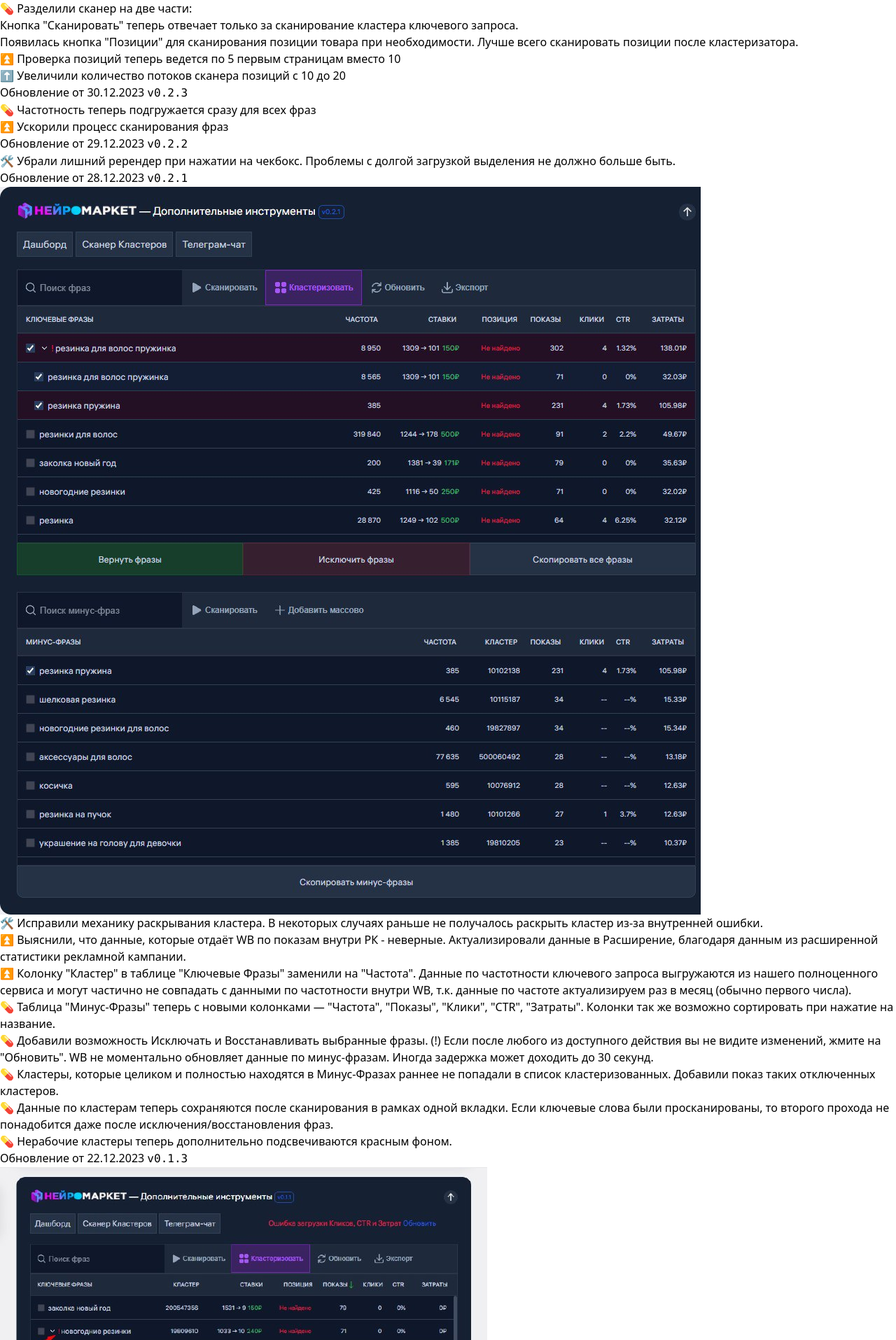
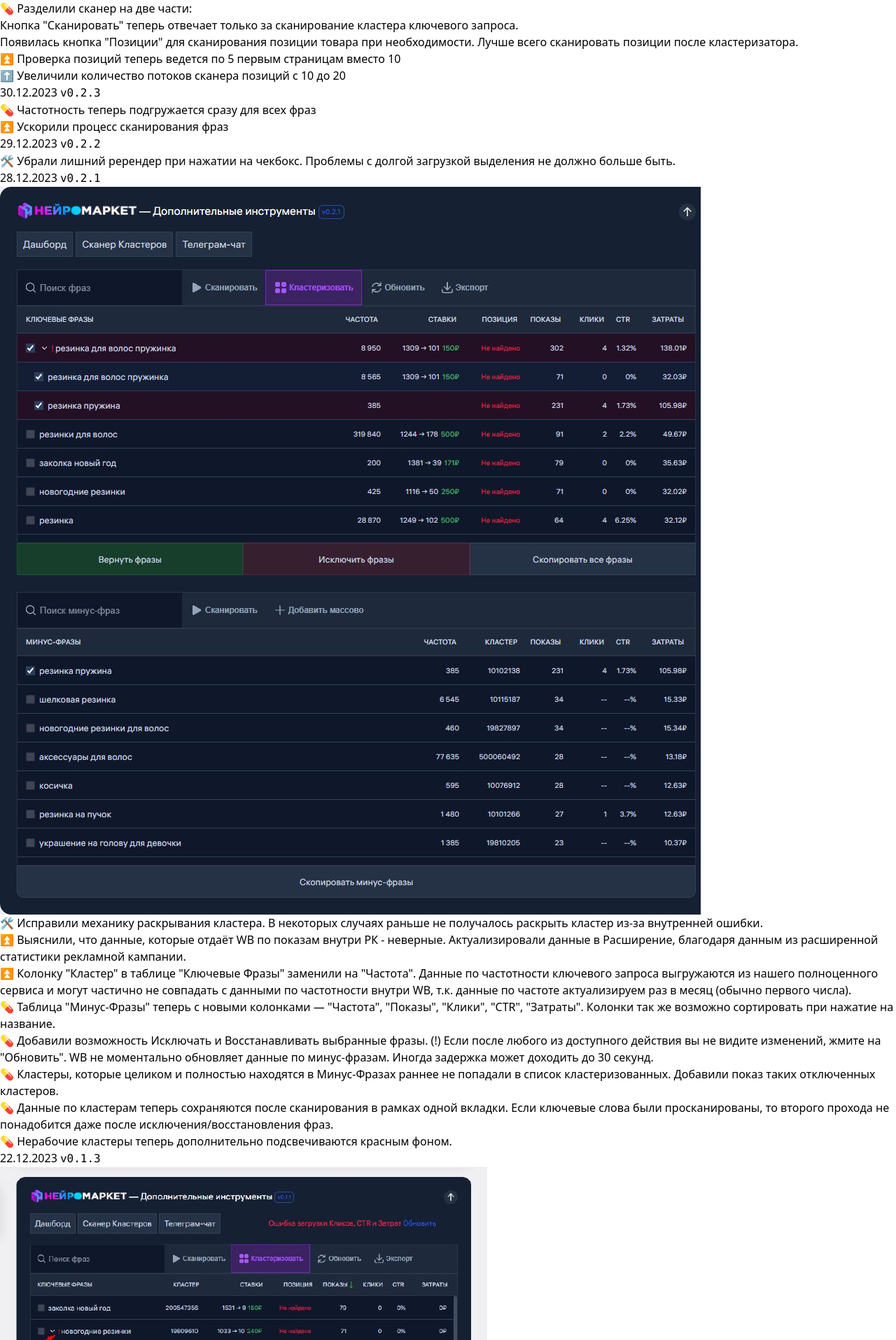
Before and after one commit to wbmeter/docs, a Next.js app: page /extension/updates in a window 1280 px wide. Shown: the part 805-2720 px from the top of the page at 70% size. Built offline with nearby package versions, Linux system fonts and the light colour scheme.

Commit message:
fix subtitles

```diff
--- a/pages/extension/updates.mdx
+++ b/pages/extension/updates.mdx
@@ -3,7 +3,7 @@
 
 На данной странице перечислены все обновления нашего расширения для работы с рекламой на Wildberries.
 
-## Обновление от 03.01.2024 `v0.3.0`
+## 03.01.2024 `v0.3.0`
 
 ![](/extension-updates/15.jpg)
 
@@ -19,17 +19,17 @@
 
 ⬆️ Увеличили количество потоков сканера позиций с 10 до 20
 
-## Обновление от 30.12.2023 `v0.2.3`
+## 30.12.2023 `v0.2.3`
 
 💊 Частотность теперь подгружается сразу для всех фраз
 
 ⏫ Ускорили процесс сканирования фраз
 
-## Обновление от 29.12.2023 `v0.2.2`
+## 29.12.2023 `v0.2.2`
 
 🛠 Убрали лишний ререндер при нажатии на чекбокс. Проблемы с долгой загрузкой выделения не должно больше быть.
 
-## Обновление от 28.12.2023 `v0.2.1`
+## 28.12.2023 `v0.2.1`
 
 ![](/extension-updates/14.jpg)
 
@@ -49,19 +49,19 @@
 
 💊 Нерабочие кластеры теперь дополнительно подсвечиваются красным фоном.
 
-## Обновление от 22.12.2023 `v0.1.3`
+## 22.12.2023 `v0.1.3`
 
 ![](/extension-updates/13.jpg)
 
 🛠 Исправили загрузку данных о кликах, CTR и затратах
 
-## Обновление от 22.12.2023 `v0.1.2`
+## 22.12.2023 `v0.1.2`
 
 🛠 Исправлено — При переключении между кампаниями окно расширения дублировалось и переставало работать
 
 🛠 Исправили полосу прогресса при сканировании минус-фраз
 
-## Обновление от 22.12.2023 `v0.1.1`
+## 22.12.2023 `v0.1.1`
 
 ![](/extension-updates/13.jpg)
 
@@ -73,7 +73,7 @@
 
 😀 4 - Не помню зачем пометили, пусть будет...
 
-## Обновление от 20.12.2023 `v0.0.11`
+## 20.12.2023 `v0.0.11`
 
 ![](/extension-updates/10.jpg)
 ![](/extension-updates/11.jpg)
@@ -91,7 +91,7 @@
 
 💊 Добавили возможность сворачивать расширение. Изначально расширение будет свернуто, но будет продолжать работать в фоновом режиме. Подстроились под интерфейс, чтобы не занимать много места, когда вам не нужно расширение.
 
-## Обновление от 18.12.2023 `v0.0.9`
+## 18.12.2023 `v0.0.9`
 
 ![](/extension-updates/9.jpg)
 
@@ -105,7 +105,7 @@
 
 💊 Добавили полосу прогресса сканирования
 
-## Обновление от 16.12.2023 `v0.0.8`
+## 16.12.2023 `v0.0.8`
 
 ![](/extension-updates/8.jpg)
 
@@ -113,7 +113,7 @@
 
 💊 Добавили экспорт текущего отображения в Excel
 
-## Обновление от 15.12.2023 `v0.0.6`
+## 15.12.2023 `v0.0.6`
 
 ![](/extension-updates/7.jpg)
 
@@ -122,7 +122,7 @@
 🤟 Это очень важное обновление, которое мы все ждали.
 WB начал отдавать данные по каждому ключевому запросу всего пару часов назад.
 
-## Обновление от 09.12.2023 `v0.0.5`
+## 09.12.2023 `v0.0.5`
 
 ![](/extension-updates/6.jpg)
 
@@ -130,7 +130,7 @@ WB начал отдавать данные по каждому ключевом
 
 💊 Добавили многопоточную проверку позиций одной кнопкой. На данный момент работает в 10 потоков.
 
-## Обновление от 08.12.2023 `v0.0.4`
+## 08.12.2023 `v0.0.4`
 
 ![](/extension-updates/5.jpg)
 
@@ -145,7 +145,7 @@ WB начал отдавать данные по каждому ключевом
 
 💊 Так же при наведении на ставку конкурента — отобразится весь подгруженный список АРК конкурентов.
 
-## Обновление от 06.12.2023 `v0.0.3`
+## 06.12.2023 `v0.0.3`
 
 ![](/extension-updates/4.jpg)
 
@@ -159,7 +159,7 @@ WB начал отдавать данные по каждому ключевом
 
 🟢 Товар найден с бустером (покажет с какой позиции был буст)
 
-## Обновление от 05.12.2023
+## 05.12.2023
 
 ![](/extension-updates/3.jpg)
 
@@ -174,7 +174,7 @@ WB начал отдавать данные по каждому ключевом
 👨‍💻 Чекбоксы (галочки) пока неактивны.
 Работаем дальше...
 
-## Обновление от 04.12.2023
+## 04.12.2023
 
 ![](/extension-updates/2.jpg)
 
@@ -183,7 +183,7 @@ WB начал отдавать данные по каждому ключевом
 Т.к. за время модерации расширения, мы успели сделать небольшое обновление, то в данной версии (0.0.3) будет небольшая косметическая ошибка, которая никак не влияет на сами данные.
 
 
-## Обновление от 03.12.2023
+## 03.12.2023
 
 ![](/extension-updates/1.jpg)
 
```
